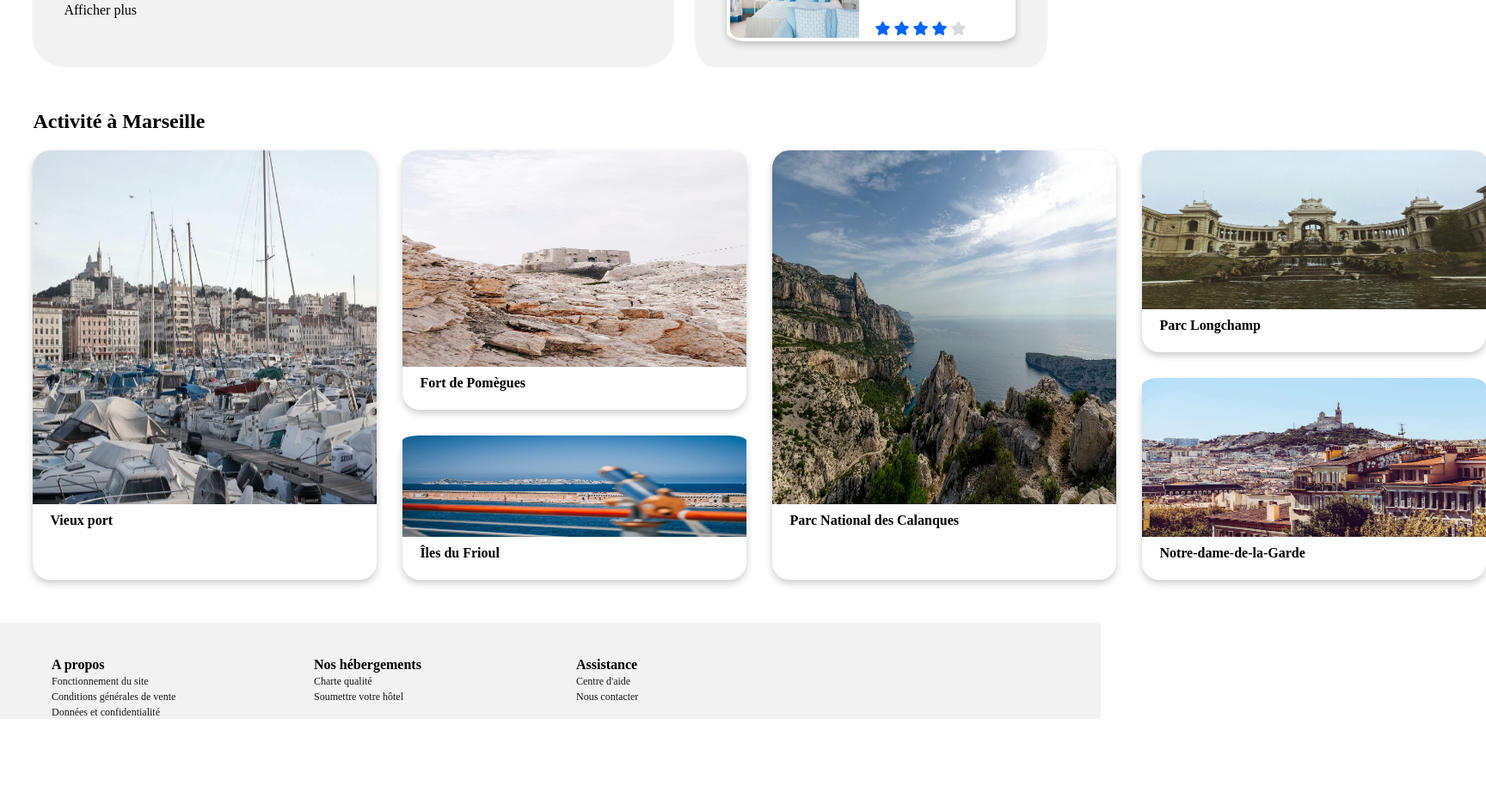
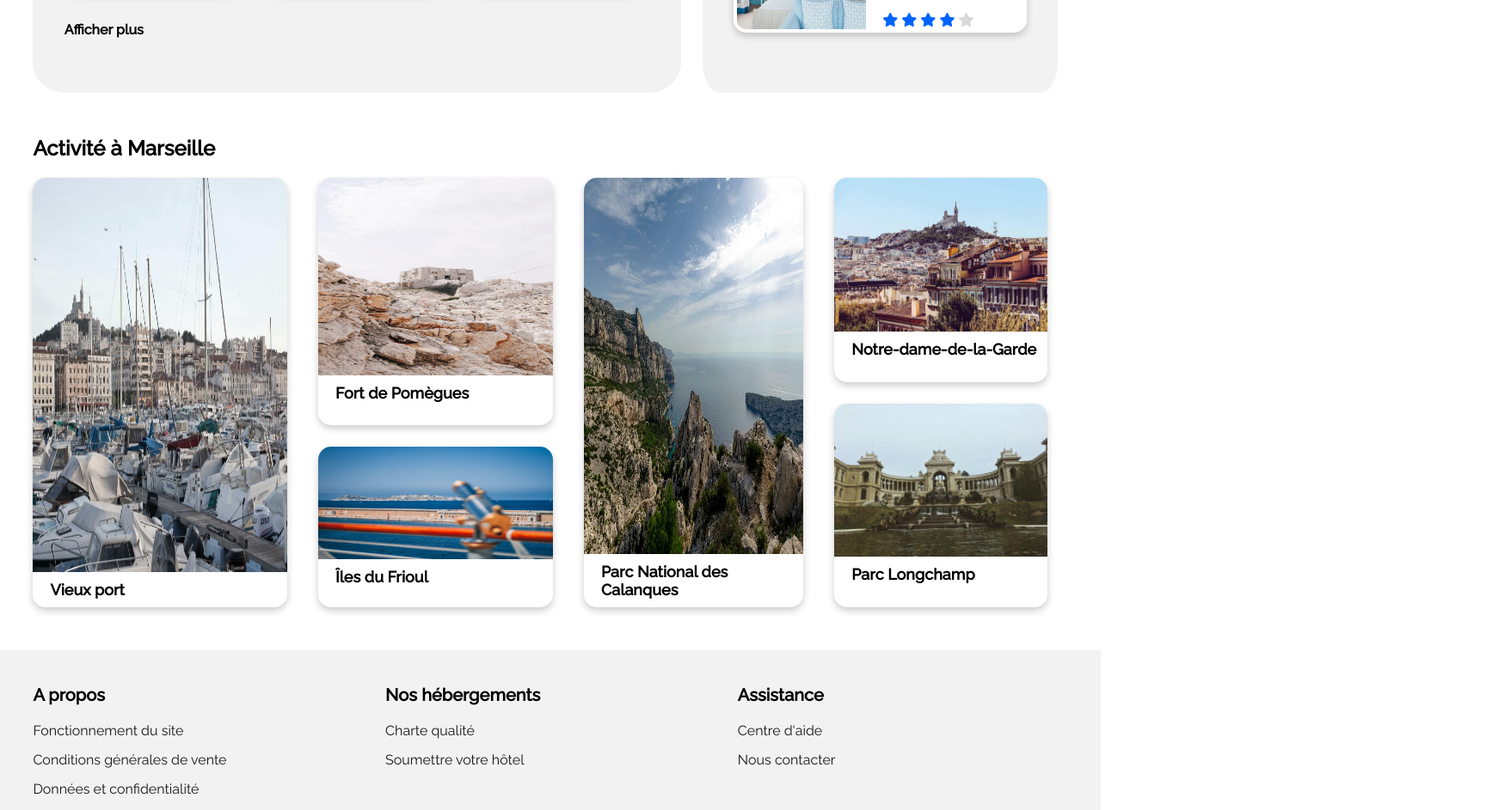
Before and after one commit to EG-OpenClassrooms-ReactJs-Formation/P2_GHISONI_code, a plain HTML site: page index.html in a window 1280 px wide. Shown: the part 936-1879 px from the top of the page at 86% size, 1728 px wide, since content can reach past the window. Before the commit the page ends 1775 px from the top, so only its background shows below. Drawn offline with Linux system fonts and the light colour scheme.

Commit message:
Improve general response behavior of the page (desktop)
- Import google font
- implement activities by using flexbox
- improve filter style

```diff
--- a/css/activities.css
+++ b/css/activities.css
@@ -2,28 +2,29 @@
     /* Add shadows to create the "card" effect */
     display: flex;
     flex-direction: column;
-    border-radius: 20px;
-    width: 400px;
+    border-radius: 15px;
+
+
     /*width: auto;
     height: fit-content;*/
     box-shadow: 0 4px 8px 0 rgba(0,0,0,0.2);
     transition: 0.3s;
-    padding-bottom: 50px;
 
 
 }
 
 
 .activity-fit-picture {
-    border-radius: 5% 5% 0% 0%;
-    width: auto;
+    border-radius: 15px 15px 0% 0%;
+    width: 100%;
     height: 100%;
+
 }
 .activity-card-title {
     padding-left: 20px;
     padding-bottom: 10px;
-    margin-top: 10px;
+    padding-top: 10px;
     font-weight: bold;
-    flex: 1;
+    font-size: 18px;
 
 }
--- a/css/filter.css
+++ b/css/filter.css
@@ -5,13 +5,13 @@
     border-style: solid;
     border-width: 2px;
     width: fit-content;
-    max-height: 30px;
+    max-height: 34px;
 }
 .switch-icon-container {
     background-color: #deebff;
-    border-radius: 70px;
+    border-radius: 90px;
     padding: 10px;
-    height: 14px;
+    height: 18px;
     color: #0065fc;
     position: relative;
     right: 3px;
@@ -19,13 +19,14 @@
 
 }
 .switch-text-container {
-    margin: 12px;
-    font-size: 12px;
+    margin: 15px;
+    font-size: 14px;
     position: relative;
     right: 6px;
-    bottom: 3px;
+    bottom: 5px;
     font-weight: bold;
 }
-.switch-container:hover {
+.switch-container:hover .switch-icon-container{
+    color:#deebff;
     background-color: #0065fc;
 }
--- a/css/hebergement.css
+++ b/css/hebergement.css
@@ -2,7 +2,7 @@
     /* Add shadows to create the "hebergement-card" effect */
     flex: 0 0 30%;                       /* don't grow, don't shrink, width */
     flex-direction: column;
-    border-radius: 7%;
+    border-radius: 15px;
     width: auto;
     margin-bottom: 2%;
     margin-right: 1%;
@@ -18,7 +18,7 @@
     position: relative;
 }
 .hebergement-fit-picture {
-    border-radius: 7% 7% 0% 0%;
+    border-radius: 15px 15px 0% 0%;
     margin-top: 1%;
     margin-left: 1%;
     width: 98%;
--- a/css/main.css
+++ b/css/main.css
@@ -1,6 +1,14 @@
+
+@import url('https://fonts.googleapis.com/css2?family=Raleway:ital,wght@0,100;0,200;0,300;0,400;0,500;1,100;1,200;1,300;1,400&display=swap');
+
+*{
+    margin: 0%;
+    font-family: 'Raleway', sans-serif;
+}
+
 #bloc_page {
     margin-left: 3%;
-    margin-right: 3%;
+    margin-right: 2%;
 
 }
 
@@ -27,9 +35,6 @@ header {
     justify-content: space-between;
     margin: 0;
 }
-*{
-    margin: 0%;
-}
 
 #logo {
     padding-top: 30px;
@@ -49,10 +54,11 @@ nav li
 
 nav a
 {
-    font-size: 1.3em;
+    font-size: 18px;
     color: #181818;
     margin-top: 40px;
     padding-bottom: 3px;
+    margin: 15px;
     text-decoration: none;
 }
 
@@ -73,6 +79,7 @@ nav a
 .filter_row {
     display: flex;
     flex-direction: row;
+    flex-wrap: wrap;
     align-items: center;
 
 }
@@ -111,7 +118,7 @@ nav a
     row-gap: 30px; */
     display: flex;                       /* establish flex container */
     flex-wrap: wrap;                     /* enable flex items to wrap */
-    justify-content: space-around;
+    justify-content: space-between;
 }
 
 .hebergement-popular-basic-prop{
@@ -155,83 +162,82 @@ nav a
 .activity-section{
     display: flex;
     flex-direction: column;
-    max-width: 90%;
+    /*max-width: 90%;*/
 }
-.activity-grid {
-    display: grid;
+.activity-row {
+
+    /* display: grid;
+    width: 90%;
     max-height: 500px;
-    width: 90%;
     grid-template-rows: 1fr 1fr 1fr 1fr 1fr 1fr 1fr 1fr;
     grid-template-columns: 1fr 1fr 1fr 1fr;
+    gap: 30px; */
+    display: flex;
+    flex-direction: row;
+    max-height: 500px;
+    justify-content: space-between;
+    width: auto;
 
-    gap: 30px;
 
  }
 
- #activity-0 {
+.activity-column{
+    /*flex-direction: column;*/
+    margin-right: 3%;
 
-    grid-row-start: 1;
-    grid-column-start: 1;
+}
 
-    grid-row-end: 9;
-    grid-column-end: 2;
+.activity-column-spacer{
+    height: 5%;
+}
 
- }
- #activity-1 {
+#activity-0 {
+    height: 100%;
 
-    grid-row-start: 1;
-    grid-column-start: 2;
+}
+#activity-1 {
 
-    grid-row-end: 6;
-    grid-column-end: 3;
+    height: 57.5%;
+}
 
- }
- #activity-2 {
+#activity-1 .activity-fit-picture{
 
-    grid-row-start: 6;
-    grid-column-start: 2;
+    max-height: 80%;
+}
 
-    grid-row-end: 9;
-    grid-column-end: 3;
+#activity-2 {
+    height: 37.5%;
 
- }
- #activity-3 {
+}
+#activity-2 .activity-fit-picture{
 
-    grid-row-start: 1;
-    grid-column-start: 3;
-
-    grid-row-end: 9;
-    grid-column-end: 4;
-
- }
- #activity-4 {
-
-    grid-row-start: 5;
-    grid-column-start: 4;
-
-    grid-row-end: 9;
-    grid-column-end: 5;
-
- }
- #activity-5 {
-
-    grid-row-start: 1;
-    grid-column-start: 4;
-
-    grid-row-end: 5;
-    grid-column-end: 5;
-
- }
+    max-height: 70%;
+}
+#activity-3 {
+    height: 100%;
 
 
+}
+#activity-4 {
+    height: 47.5%
 
+}
+#activity-4 .activity-fit-picture{
+    max-height: 75%;
+}
 
+#activity-5 {
+    height: 47.5%;
+}
+#activity-5 .activity-fit-picture{
+    max-height: 75%;
+}
 /******************************************************************************************
                                 Footer section
 ******************************************************************************************/
 footer {
     padding-top: 40px;
-    padding-left: 60px;
+    padding-left: 3%;
     background-color: #f2f2f2;
     display: flex;
     list-style-type: none;
@@ -239,19 +245,22 @@ footer {
 }
 .footer_bloc {
     padding-right: 0px;
-    width: 25%;
+    width: 33%;
 }
 .footer_bloc h3{
-    font-size: 16px;
+    font-size: 20px;
+    margin-bottom: 20px;
 }
 .listes_footer{
     padding: 0;
     list-style-type: none;
 }
+.listes_footer li{
+    margin-bottom: 15px;
+}
 
 .listes_footer a {
-    font-size: 12px;
+    font-size: 16px;
     color: #181818;
-    padding-bottom: 3px;
     text-decoration: none;
 }
--- a/css/populars.css
+++ b/css/populars.css
@@ -1,13 +1,13 @@
 .popular-card {
     /* Add shadows to create the "popular-card" effect */
     display: flex;
-    border-radius: 7%;
+    border-radius: 15px;
     width: auto;
     min-width: 300px;
     box-shadow: 0 4px 8px 0 rgba(0,0,0,0.2);
     transition: 0.3s;
     background-color: white;
-    margin-top: 40px;
+    margin-bottom: 40px;
 }
 .popular-card-fit-picture {
     border-radius: 7% 0% 0% 7%;
--- a/index.html
+++ b/index.html
@@ -49,7 +49,7 @@
                 </form>
                 <div class="spacer-top-info"></div>
                 <div class="filter_row">
-                    <p> Filtres </p>
+                    <strong> Filtres </strong>
                     <!--Filter Switch components-->
                     <div class="switch-container">
                         <div class="switch-icon-container">
@@ -177,7 +177,7 @@
                         </div>
                     </div>
                     <div class="spacer-hergement-popular"></div>
-                    <p>Afficher plus</p>
+                    <strong>Afficher plus</strong>
                 </div>
 
                 <!-- Les plus populaires -->
@@ -186,6 +186,7 @@
                         <h2>Les plus populaires</h2>
                         <i class="fas fa-heart"></i>
                     </div>
+                    <div class="spacer-hergement-popular"></div>
                     <div id="popular-list-wrapper">
                         <div class="popular-card">
                             <img class="popular-card-fit-picture" src="images\hebergements\3_medium\emile-guillemot-Bj_rcSC5XfE-unsplash.jpg" height="150" width="250" alt="Photo d'un hotel"/>
@@ -236,40 +237,50 @@
             <section class="activity-section">
                 <h2>Activité à Marseille</h2>
                 <div class="spacer-hergement-popular"></div>
-                <div class="activity-grid">
+                <div class="activity-row">
+                    <div class="activity-column">
                         <div class="activity-card" id="activity-0">
                             <img class="activity-fit-picture" src="images/activites/3_medium\reno-laithienne-QUgJhdY5Fyk-unsplash.jpg" alt="Photo du port"/>
                             <p class="activity-card-title"> Vieux port </p>
                         </div>
+                    </div>
+                    <div class="activity-column">
                         <div class="activity-card" id="activity-1">
 
                             <img class="activity-fit-picture" src="images\activites\3_medium\paul-hermann-QFTrLdQIRhI-unsplash.jpg" alt="Photo du port"/>
                             <p class="activity-card-title"> Fort de Pomègues</p>
 
                         </div>
+                        <div class="activity-column-spacer"></div>
                         <div class="activity-card" id="activity-2">
 
                             <img class="activity-fit-picture" src="images\activites\3_medium\kevin-hikari-rV_Qd1l-VXg-unsplash.jpg" alt="Photo du port"/>
                             <p class="activity-card-title"> Îles du Frioul </p>
 
                         </div>
+                    </div>
+                    <div class="activity-column">
                         <div class="activity-card" id="activity-3">
 
                                 <img class="activity-fit-picture" src="images\activites\3_medium\kilyan-sockalingum-NR8-cBCN3aI-unsplash.jpg" alt="Photo du port"/>
                                 <p class="activity-card-title"> Parc National des Calanques </p>
 
                         </div>
+                    </div>
+                    <div class="activity-column">
                         <div class="activity-card" id="activity-4">
 
                             <img class="activity-fit-picture" src="images\activites\3_medium\florian-wehde-xW9e8gdotxI-unsplash.jpg" alt="Photo du port"/>
                             <p class="activity-card-title"> Notre-dame-de-la-Garde </p>
 
                         </div>
+                        <div class="activity-column-spacer"></div>
                         <div class="activity-card" id="activity-5">
 
                             <img class="activity-fit-picture" src="images\activites\3_medium\lena-paulin-wH2-EJoDcV0-unsplash.jpg" alt="Photo du port"/>
                             <p class="activity-card-title"> Parc Longchamp </p>
 
+                        </div>
                     </div>
                 </div>
             </section>
```
Lines whose indentation alone changed are shown as unchanged.
